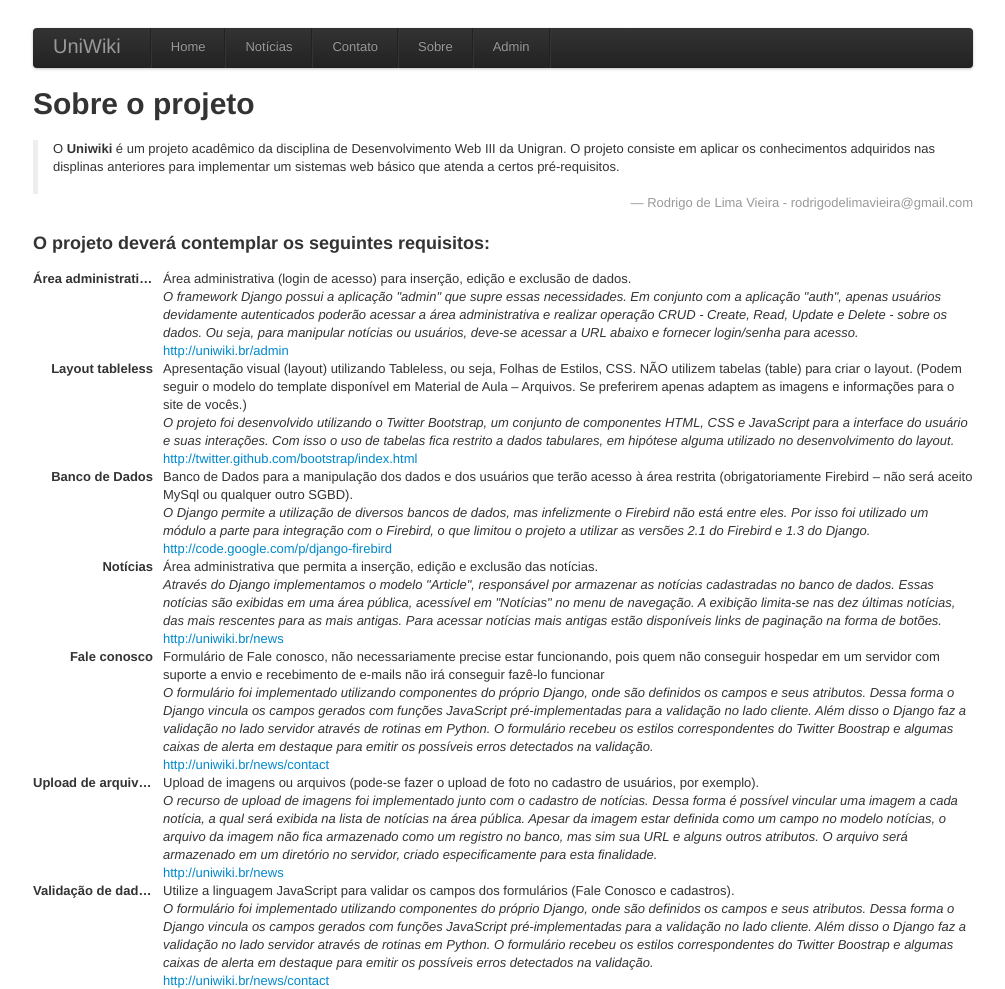
After one commit to rodrigoSyscop/uniwiki, a Django app: template templates/about.html in a window 1280 px wide. The commit adds this page. Shown: the top 989 px of the page, without its empty margins (137-1142 px from the left). Run offline with Django 3.2, Linux system fonts and the light colour scheme; the template is opened without the code that fills it, so the values that code supplies are empty; some libraries are stand-ins or nearby versions.

Commit message:
Páginas ABOUT com Twitter Bootstrap Página About construída com o auxílio do css do twitter bootstrap. Uso dos templates blocks do Django e herança de templates (extends): página about com base em index.html

```diff
--- /dev/null
+++ b/templates/about.html
@@ -0,0 +1,133 @@
+{% extends "base.html" %}
+
+{% block header %}
+<h1>Sobre o projeto</h1>
+<br />
+<blockquote>
+    O <b>Uniwiki</b> é um projeto acadêmico da disciplina de Desenvolvimento Web III da Unigran. O projeto consiste em aplicar os conhecimentos adquiridos nas displinas anteriores para implementar um sistemas web básico que atenda a certos pré-requisitos.
+    <br />
+    <br />
+    <small class="pull-right">Rodrigo de Lima Vieira - rodrigodelimavieira@gmail.com</small>
+</blockquote>
+<br />
+<h3> O projeto deverá contemplar os seguintes requisitos: </h3>
+{% endblock header %}
+{% block content %}
+<dl class="dl-horizontal">
+    <dt>
+        Área administrativa
+    </dt>
+    <dd>
+        Área administrativa (login de acesso) para inserção, edição e exclusão de dados.
+        <br />
+        <i>O framework Django possui a aplicação "admin" que supre essas necessidades. Em conjunto com a aplicação "auth", apenas usuários devidamente autenticados poderão acessar a área administrativa e realizar operação CRUD - Create, Read, Update e Delete - sobre os dados. Ou seja, para manipular notícias ou usuários, deve-se acessar a URL abaixo e fornecer login/senha para acesso.</i>
+        <br /><a href="/admin">http://uniwiki.br/admin</a>
+    </dd>
+
+    <dt>
+        Layout tableless
+    </dt>
+    <dd>
+        Apresentação visual (layout) utilizando Tableless, ou seja, Folhas de Estilos, CSS. NÃO utilizem tabelas (table) para criar o layout. (Podem seguir o modelo do template disponível em Material de Aula – Arquivos. Se preferirem apenas adaptem as imagens e informações para o site de vocês.)
+        <br />
+        <i>
+            O projeto foi desenvolvido utilizando o Twitter Bootstrap, um conjunto de componentes HTML, CSS e JavaScript para a interface do usuário e suas interações. Com isso o uso de tabelas fica restrito a dados tabulares, em hipótese alguma utilizado no desenvolvimento do layout.
+        </i>
+        <br />
+        <a href="http://twitter.github.com/bootstrap/index.html">http://twitter.github.com/bootstrap/index.html</a>
+    </dd>
+
+    <dt>
+        Banco de Dados
+    </dt>
+    <dd>
+        Banco de Dados para a manipulação dos dados e dos usuários que terão acesso à área restrita (obrigatoriamente Firebird – não será aceito MySql ou qualquer outro SGBD).
+        <br />
+        <i>
+            O Django permite a utilização de diversos bancos de dados, mas infelizmente o Firebird não está entre eles. Por isso foi utilizado um módulo a parte para integração com o Firebird, o que limitou o projeto a utilizar as versões 2.1 do Firebird e 1.3 do Django.
+        </i>
+        <br />
+        <a href="http://code.google.com/p/django-firebird/">http://code.google.com/p/django-firebird</a>
+    </dd>
+
+    <dt>
+        Notícias
+    </dt>
+    <dd>
+        Área administrativa que permita a inserção, edição e exclusão das notícias.
+                <br />
+        <i>
+            Através do Django implementamos o modelo "Article", responsável por armazenar as notícias cadastradas no banco de dados. Essas notícias são exibidas em uma área pública, acessível em "Notícias" no menu de navegação.
+            A exibição limita-se nas dez últimas notícias, das mais rescentes para as mais antigas. Para acessar notícias mais antigas estão disponíveis links de paginação na forma de botões.
+        </i>
+        <br />
+        <a href="/news">http://uniwiki.br/news</a>
+    </dd>
+
+    <dt>
+        Fale conosco
+    </dt>
+    <dd>
+        Formulário de Fale conosco, não necessariamente precise estar funcionando, pois quem não conseguir hospedar em um servidor com suporte a envio e recebimento de e-mails não irá conseguir fazê-lo funcionar
+        <br />
+        <i>
+            O formulário foi implementado utilizando componentes do próprio Django, onde são definidos os campos e seus atributos. Dessa forma o Django vincula os campos gerados com funções JavaScript pré-implementadas para a validação no lado cliente. Além disso o Django faz a validação no lado servidor através de rotinas em Python. O formulário recebeu os estilos correspondentes do Twitter Boostrap e algumas caixas de alerta em destaque para emitir os possíveis erros detectados na validação.
+        </i>
+        <br />
+        <a href="/news/contct">http://uniwiki.br/news/contact</a>
+    </dd>
+
+    <dt>
+        Upload de arquivos
+    </dt>
+    <dd>
+        Upload de imagens ou arquivos (pode-se fazer o upload de foto no cadastro de usuários, por exemplo).
+        <br />
+        <i>
+            O recurso de upload de imagens foi implementado junto com o cadastro de notícias. Dessa forma é possível vincular uma imagem a cada notícia, a qual será exibida na lista de notícias na área pública. Apesar da imagem estar definida como um campo no modelo notícias, o arquivo da imagem não fica armazenado como um registro no banco, mas sim sua URL e alguns outros atributos. O arquivo será armazenado em um diretório no servidor, criado especificamente para esta finalidade.
+        </i>
+        <br />
+        <a href="/news">http://uniwiki.br/news</a>
+    </dd>
+
+    <dt>
+        Validação de dados
+    </dt>
+    <dd>
+        Utilize a linguagem JavaScript para validar os campos dos formulários (Fale Conosco e cadastros).
+        <br />
+        <i>
+            O formulário foi implementado utilizando componentes do próprio Django, onde são definidos os campos e seus atributos. Dessa forma o Django vincula os campos gerados com funções JavaScript pré-implementadas para a validação no lado cliente. Além disso o Django faz a validação no lado servidor através de rotinas em Python. O formulário recebeu os estilos correspondentes do Twitter Boostrap e algumas caixas de alerta em destaque para emitir os possíveis erros detectados na validação.
+        </i>
+        <br />
+        <a href="/news/contct">http://uniwiki.br/news/contact</a>
+    </dd>
+
+    <dt>
+        Templates
+    </dt>
+    <dd>
+        Topos, rodapés, laterais e o arquivo de conexão que se repetem em várias páginas devem ser criados uma única vez e devem ser incluídos através do método include, nas páginas que o utilizam.
+            <br />
+        <i>
+            O sistema faz uso do mecanismo de templates do Django. Foi definido um layout principal em index.html, especificando o que o Django chama de slots, para que as outras páginas especificassem apenas os slots que devem ser sobreescritos, mantendo topo, rodapé, menus laterais, etc.
+        </i>
+        <br />
+        <a href="/">http://uniwiki.br</a>
+    </dd>
+
+    <dt>
+        Usabilidade
+    </dt>
+    <dd>
+        Sigam as normas de usabilidade e navegabilidade vistas na disciplina de Comunicação Visual para Web.
+        <br />
+        <i>
+            O sistema procura seguir a normas de usabilidade e navegabilidade vistas na disciplina de Comunicação Visual para Web. No entanto algumas recomendação aumentariam consideravelmente o tempo necessário para a realização da atividade, e por isso foram negligenciados.
+        </i>
+        <br />
+        <a href="/">http://uniwiki.br</a>
+    </dd>
+
+</dl>
+{% endblock content %}
--- a/templates/base.html
+++ b/templates/base.html
@@ -6,8 +6,72 @@
 </head>
 
 <body>
-{% block content %}
-	body
-{% endblock content %}
+	<div class="row-fluid">
+		<div class="span12">&nbsp;</div>
+	</div>
+
+	<div class="container">
+
+	<header>
+		<div class="navbar">
+  			<div class="navbar-inner">
+    			<div class="container">
+    	  			<a class="brand" href="/">
+  						UniWiki
+					</a>
+
+					<ul class="nav">
+						<li class="divider-vertical"></li>
+  						<li><a href="/">Home</a></li>
+  						<li class="divider-vertical"></li>
+  						<li><a href="/wiki/news">Notícias</a></li>
+  						<li class="divider-vertical"></li>
+  						<li><a href="/contact">Contato</a></li>
+  						<li class="divider-vertical"></li>
+  						<li><a href="/about">Sobre</a></li>
+  						<li class="divider-vertical"></li>
+  						<li><a href="/admin">Admin</a></li>
+  						<li class="divider-vertical"></li>
+					</ul>
+    			</div>
+  			</div>
+		</div>
+	</header>
+
+		{% block header %}
+
+		{% endblock header %}
+
+		{% block content %}
+			body
+		{% endblock content %}
+
+	<footer>
+		{% block footer %}
+    <div class="row-fluid">
+		<div class="span12">&nbsp;</div>
+	</div>
+	<div class="row-fluid">
+		<div class="span12">&nbsp;</div>
+	</div>
+    <div class="row">
+        <div class="span4">
+            <img src="http://www.jessicawh.com/images/opensource_logo.png" />
+            <a class="pull-right" style="centered   " href="http://www.python.org"><img src="http://www.python.org/community/logos/python-powered-w-100x40.png"></a>
+        </div>
+        <div class="span4">
+            <a class="pull-right" href="http://www.djangoproject.com/"><img src="https://www.djangoproject.com/m/img/badges/djangomade124x25.gif" border="0" alt="Made with Django." title="Made with Django." /></a>
+        </div>
+        <div class="span4">
+            <a class="pull-right" rel="license" href="http://creativecommons.org/licenses/by-sa/3.0/"><img alt="Licença Creative Commons" style="border-width:0" src="http://i.creativecommons.org/l/by-sa/3.0/88x31.png" /></a>
+        </div>
+        <div class="span12">
+            <br />O trabalho <span xmlns:dct="http://purl.org/dc/terms/" href="http://purl.org/dc/dcmitype/InteractiveResource" property="dct:title" rel="dct:type">UniWiki</span> de <span xmlns:cc="http://creativecommons.org/ns#" property="cc:attributionName">Rodrigo de Lima Vieira</span> foi licenciado com uma Licença <a rel="license" href="http://creativecommons.org/licenses/by-sa/3.0/">Creative Commons - Atribuição - CompartilhaIgual 3.0 Não Adaptada</a>.
+        </div>
+    </div>
+
+		{% endblock footer %}
+	</footer>
+	</div>
 </body>
 </html>
```
Also changed, not shown: urls.py (+7 -0 lines).
